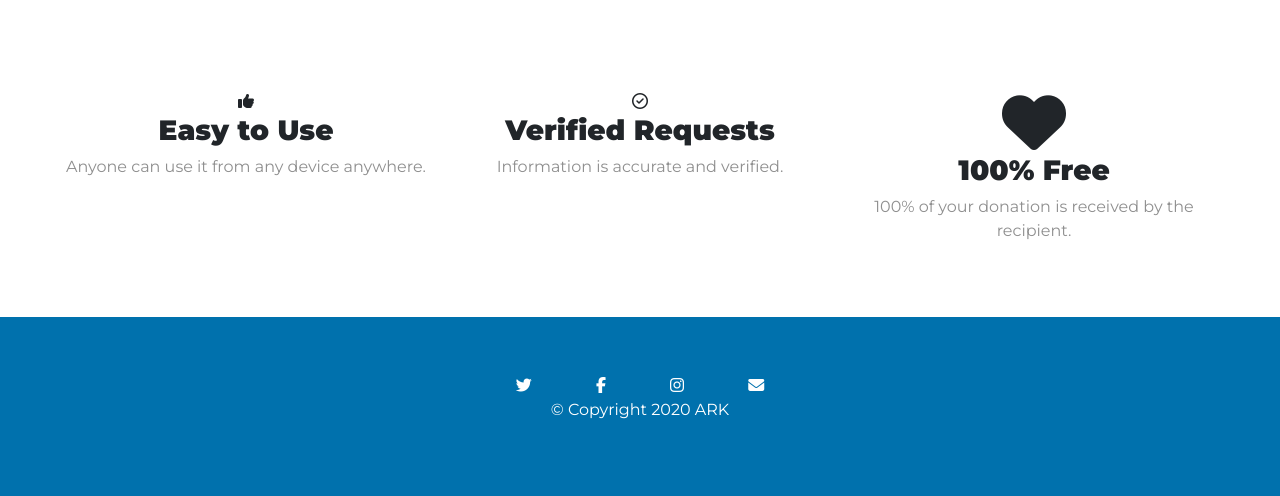
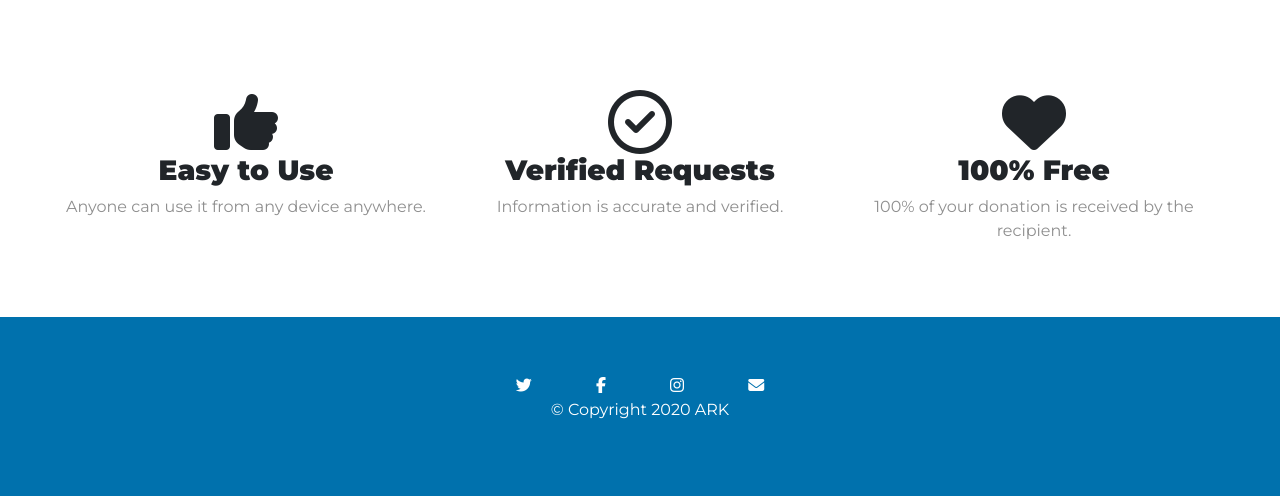
Before and after one commit to linkwb/ARKGiving, a Node server app: page / in a window 1280 px wide. Shown: the part 554-1050 px from the top of the page. Run offline with Node 20, Linux system fonts and the light colour scheme; some libraries are stand-ins or nearby versions.

Commit message:
Add sizing class to feature icons.

```diff
--- a/views/index.ejs
+++ b/views/index.ejs
@@ -44,12 +44,12 @@
   <div class="container-fluid">
     <div class="row">
       <div class="col-lg-4">
-        <i class="fas fa-thumbs-up feature-icon"></i>
+        <i class="fas fa-thumbs-up fa-4x feature-icon"></i>
         <h3 class="feature-title">Easy to Use</h3>
         <p>Anyone can use it from any device anywhere.</p>
       </div>
       <div class="col-lg-4">
-        <i class="far fa-check-circle feature-icon"></i>
+        <i class="far fa-check-circle fa-4x feature-icon"></i>
         <h3 class="feature-title">Verified Requests</h3>
         <p>Information is accurate and verified.</p>
       </div>
```
